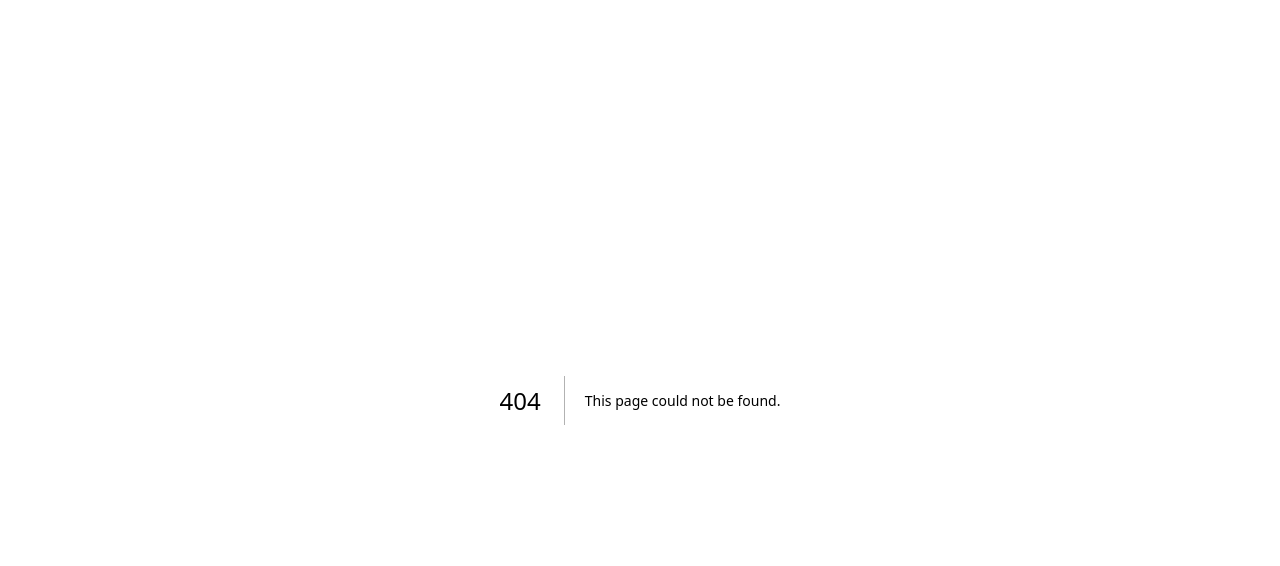
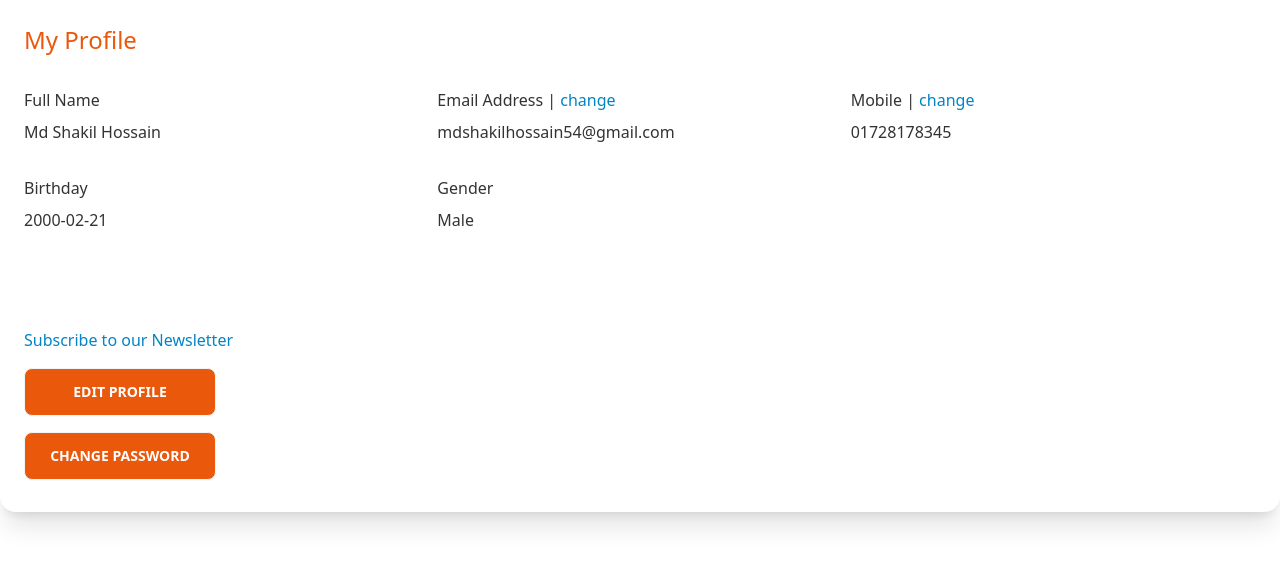
Before and after one commit to kowsar-mahmud-remon/Frontend-2, a Next.js app: page /profile in a window 1280 px wide. Before the commit this address had no page. Shown: the top 566 px of the page. Built offline with nearby package versions, Linux system fonts and the light colour scheme.

Commit message:
added profile section

```diff
--- /dev/null
+++ b/pages/profile/index.js
@@ -0,0 +1,50 @@
+
+
+const Profile = () => {
+    return (
+        <div>
+            <h1 className='text-orange-600 text-2xl pl-6 pt-6'>My Profile</h1>
+            <div className="card font-sans  rounded-t-lg px-6 py-8  shadow-xl">
+                <div className='grid pb-8 grid-cols-1 md:grid-cols-2 lg:grid-cols-3 gap-2'>
+
+
+                    <div className="">
+                        <h2 className="pb-2 font-sans">Full Name</h2>
+                        <h1>Md Shakil Hossain</h1>
+                    </div>
+                    <div>
+                        <h2 className="pb-2">Email Address | <span className='text-sky-600'>change</span></h2>
+                        <h1>mdshakilhossain54@gmail.com</h1>
+                    </div>
+                    <div>
+                        <h2 className="pb-2">Mobile | <span className='text-sky-600'>change</span></h2>
+                        <h1>01728178345</h1>
+                    </div>
+                </div>
+                <div className="grid sm:grid-cols-1 md:grid-cols-2 lg:grid-cols-3  gap-2">
+                    <div >
+                        <h2 className="pb-2">Birthday</h2>
+                        <p>2000-02-21</p>
+                    </div>
+                    <div>
+                        <h2 className="pb-2">Gender</h2>
+                        <p>Male</p>
+
+                    </div>
+                </div>
+                <p className='text-sky-600 pb-4 pt-24'>Subscribe to our Newsletter</p>
+                <div className=''>
+                    <div className='pb-4'>
+                        <button className="btn  w-48 bg-orange-600 text-white">EDIT PROFILE</button>
+
+                    </div>
+                    <div>
+                        <button className="btn w-48 bg-orange-600 text-white">CHANGE PASSWORD</button>
+                    </div>
+                </div>
+            </div>
+        </div>
+    );
+};
+
+export default Profile;
--- a/pages/registation/index.js
+++ b/pages/registation/index.js
@@ -6,6 +6,7 @@ import { BiShow } from 'react-icons/bi';
 import { BiHide } from 'react-icons/bi';
 import AsyncSelect from 'react-select/async';
 import { gender, days, months, years } from '../../assets/DB/fieldData';
+
 
 import Image from 'next/image';
 import Link from 'next/link';
```
